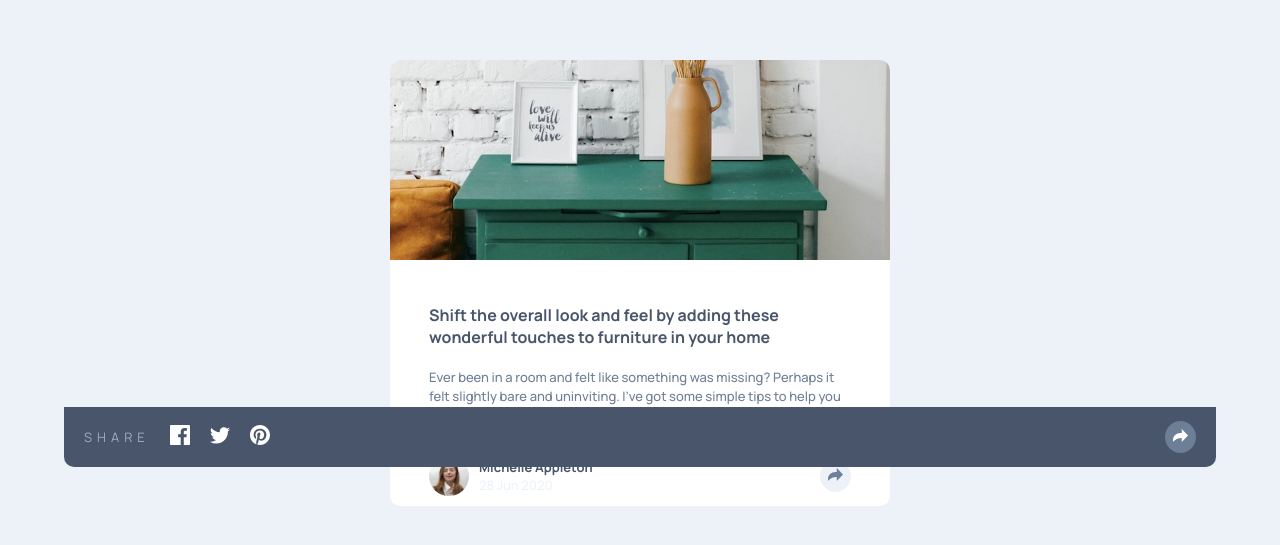
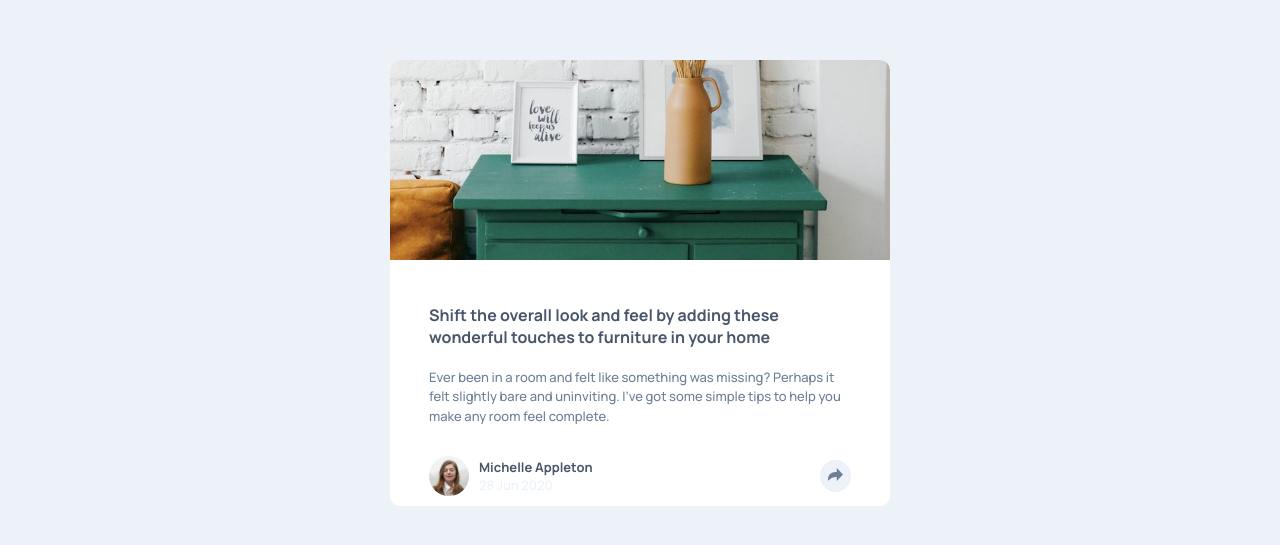
Before and after one commit to yurimzk/article-preview-component-master, a plain HTML site: page index.html in a window 1280 px wide. Shown: the part 117-662 px from the top of the page. Drawn offline with Linux system fonts and the light colour scheme.

Commit message:
delete active button html

```diff
--- a/index.html
+++ b/index.html
@@ -51,7 +51,7 @@
             <img src="./images/icon-share.svg" alt="Share button" />
           </button>
         </div>
-        <div class="share-links">
+        <div class="share-links hidden">
           <div class="social-links">
             <span>SHARE</span>
             <a href="#">
@@ -76,9 +76,6 @@
               />
             </a>
           </div>
-          <button class="active-share-button">
-            <img src="./images/icon-share.svg" alt="Share button" />
-          </button>
         </div>
       </div>
     </div>
```
